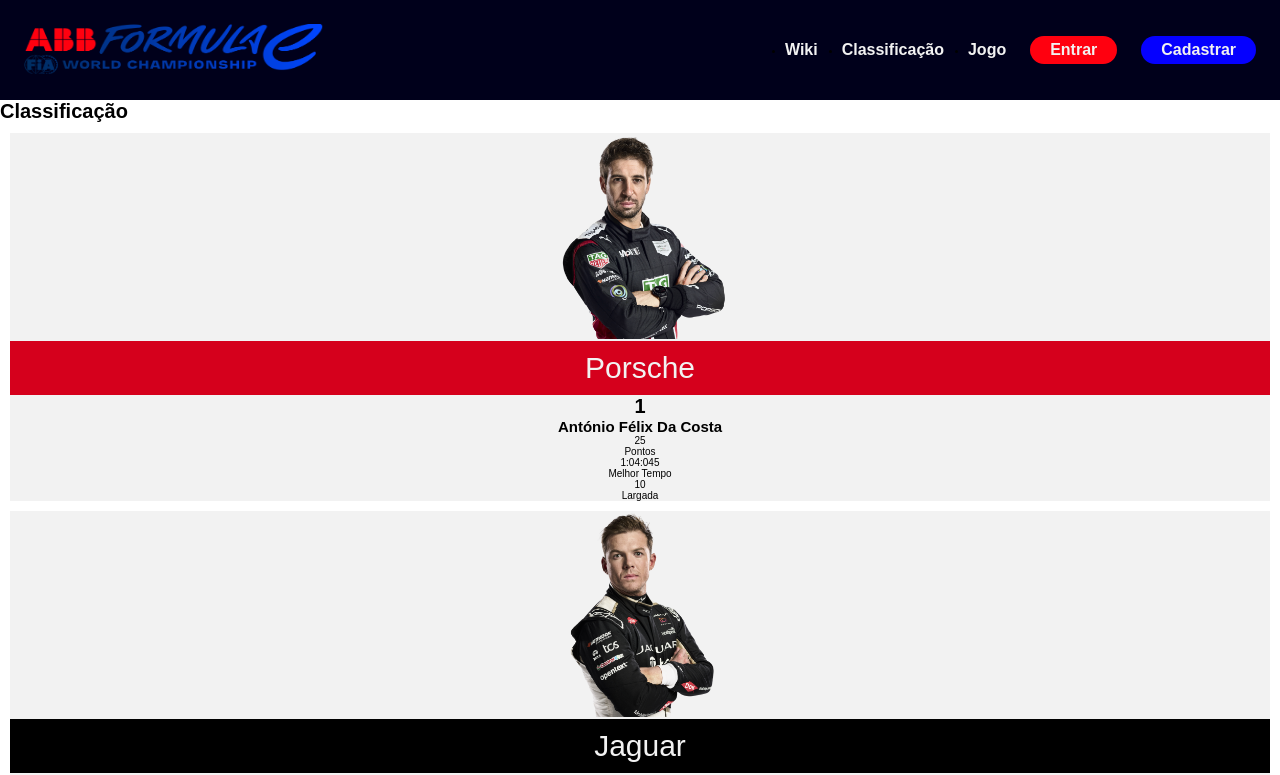
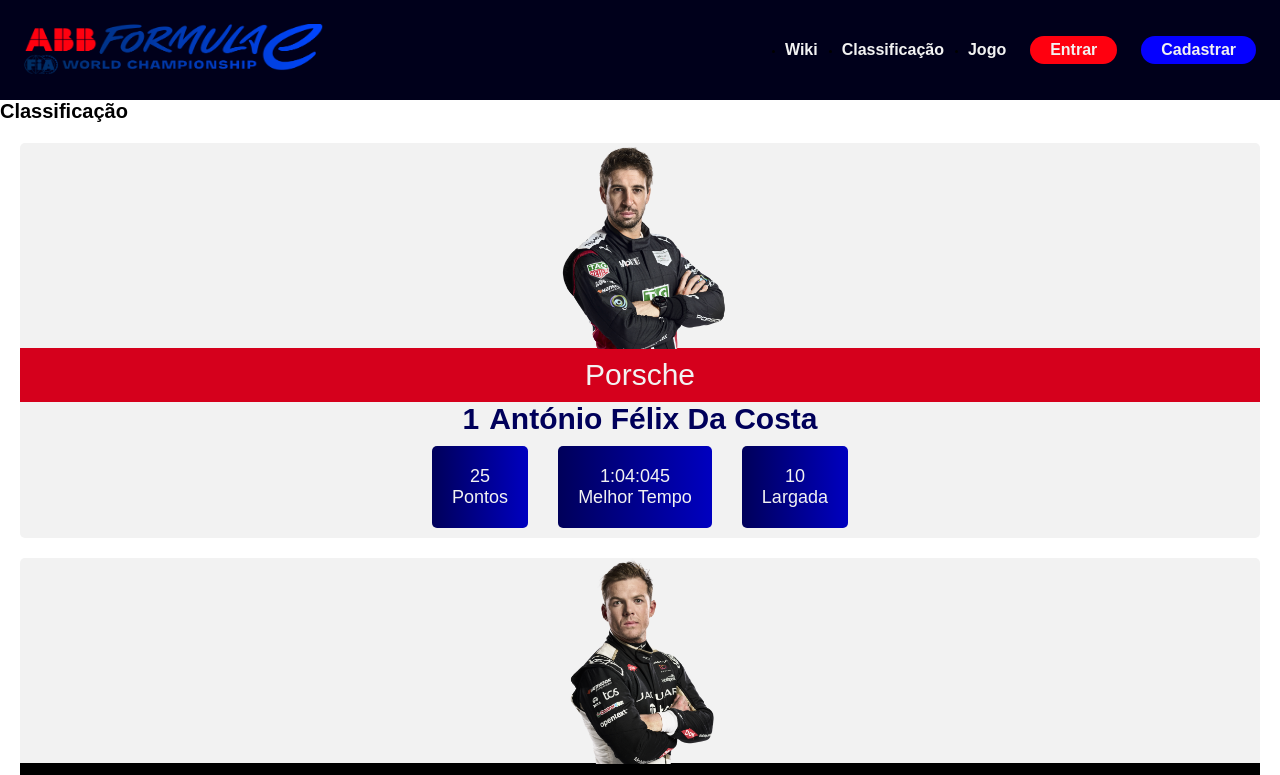
Before and after one commit to RafaelPA13/E-racingBet, a React (Vite) app: page /classificacao in a window 1280 px wide. Shown: the top 775 px of the page. Built offline with nearby package versions, Linux system fonts and the light colour scheme.

Commit message:
cards dos pilotos finalizados e estilizados

```diff
--- a/src/components/CardPiloto/CardPiloto.css
+++ b/src/components/CardPiloto/CardPiloto.css
@@ -1,12 +1,14 @@
 /* Card Pilotos */
 
 .piloto-container {
+    border-radius: 5px;
     background-color: var(--color-light);
-    margin: 1rem;
+    margin: 2rem;
     text-align: center;
 
     img {
         width: 200px;
+        margin-bottom: -3px;
     }
 }
 
@@ -20,4 +22,33 @@
     }
 }
 
+.id-container, .info-container {
+    display: flex;
+    align-items: center;
+    justify-content: center;
+}
+
+.id-container {
+    gap: 1rem;
+    color: var(--color-secondary);
+
+    h1 {
+        font-size: 3rem;
+    }
+}
+
+.info-container {
+    gap: 3rem;
+    padding: 1rem;
+    color: var(--color-dark);
+}
+
+.pontos-container, .tempo-container, .largada-container {
+    background: var(--gradient);
+    color: var(--color-light);
+    padding: 2rem;
+    font-size: 1.8rem;
+    border-radius: 5px;
+}
+
 /*Fim Card Pilotos */
--- a/src/components/CardPiloto/CardPiloto.jsx
+++ b/src/components/CardPiloto/CardPiloto.jsx
@@ -11,7 +11,7 @@
 
                 <div className="id-container">
                     <h1> { posicao } </h1>
-                    <h2> { nome } </h2>
+                    <h1> { nome } </h1>
                 </div>
 
                 <div className="info-container">
```
